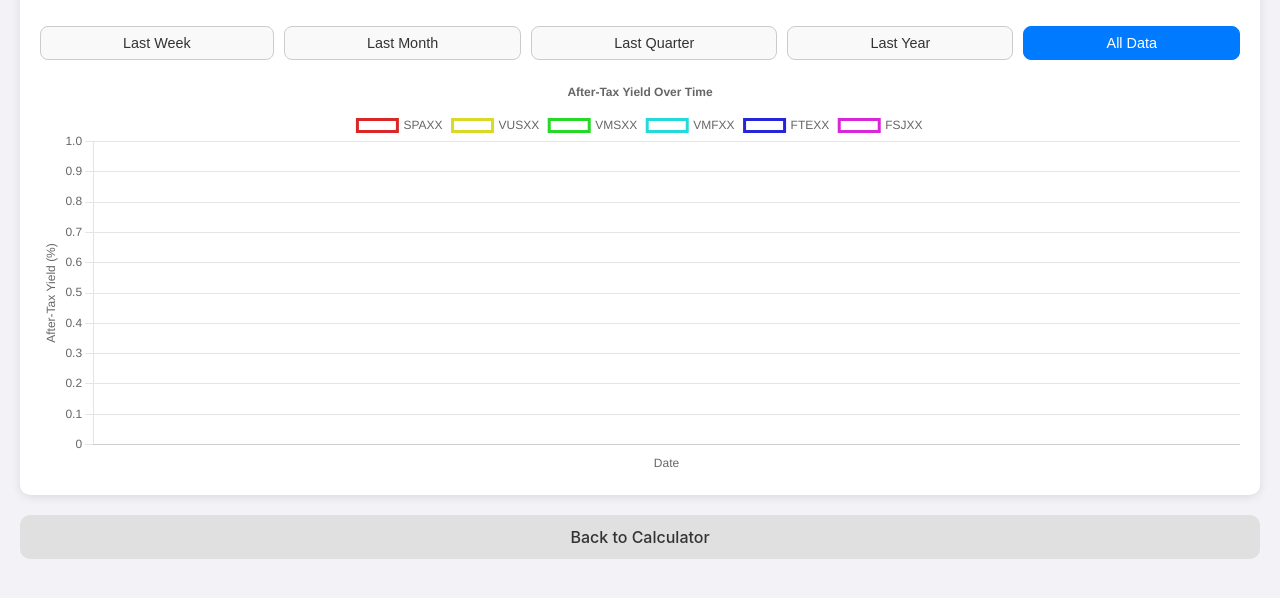
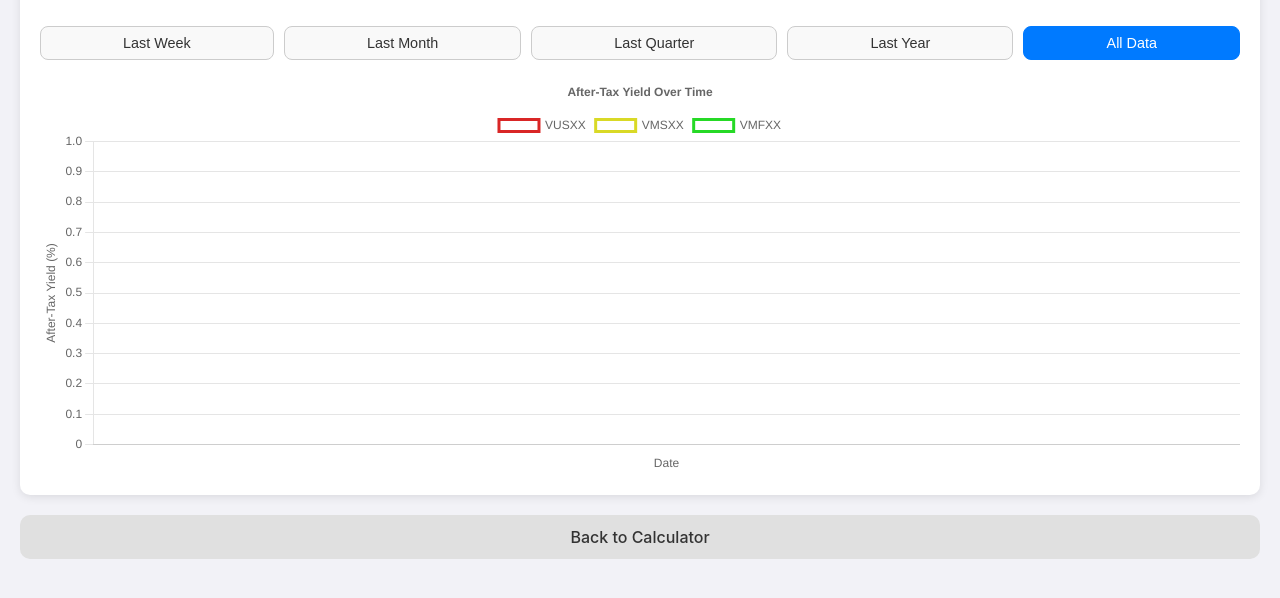
Before and after one commit to navinbgs/scrape, a plain HTML site: page chart.html in a window 1280 px wide. Shown: the part 122-720 px from the top of the page. Drawn offline with nearby package versions, Linux system fonts and the light colour scheme; a web font is replaced by a local one.

Commit message:
Update chart.html

```diff
--- a/chart.html
+++ b/chart.html
@@ -100,18 +100,12 @@
 <script>
     const FUND_US_OBLIGATIONS = {
         'VMSXX': 0,    // Placeholder value
-        'FSJXX': 0,    // Placeholder value
-        'FTEXX': 0,  // Placeholder value
-        'SPAXX': 56,   // Placeholder value
         'VUSXX': 100,   // Placeholder value
         'VMFXX': 63    // Placeholder value
     };
 
     const fundTypes = {
         'VMSXX': 'Federal Tax-Exempt',
-        'FSJXX': 'Federal and State Tax-Exempt',
-        'FTEXX': 'Federal Tax-Exempt',
-        'SPAXX': 'Taxable',
         'VUSXX': 'Taxable',
         'VMFXX': 'Taxable'
     };
@@ -198,7 +192,7 @@
         const filteredHistory = filterDataByRange(rawHistory, currentTimeRange);
         const dates = Object.keys(filteredHistory).sort();
 
-        const fundList = ['SPAXX', 'VUSXX', 'VMSXX', 'VMFXX', 'FTEXX', 'FSJXX'];
+        const fundList = ['VUSXX', 'VMSXX', 'VMFXX'];
         const fundSeries = {};
 
         fundList.forEach(fund => fundSeries[fund] = []);
```
